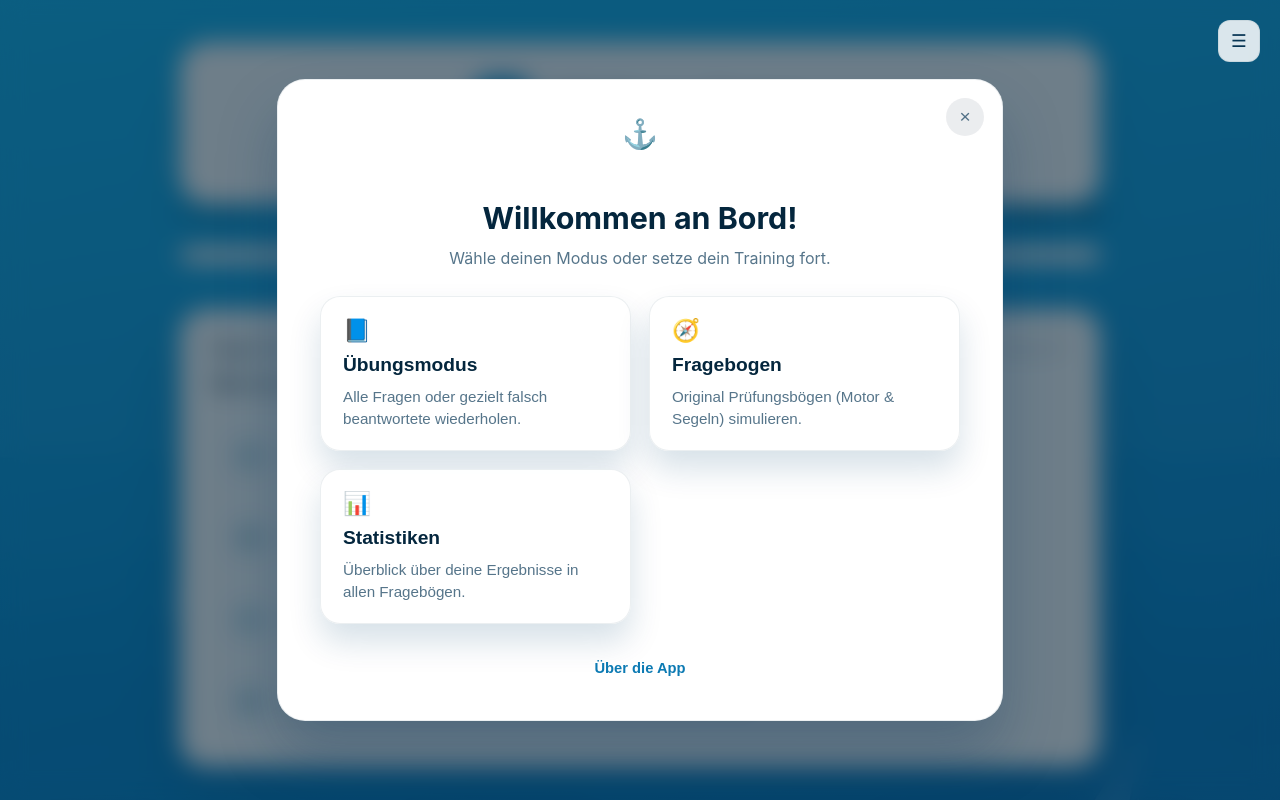
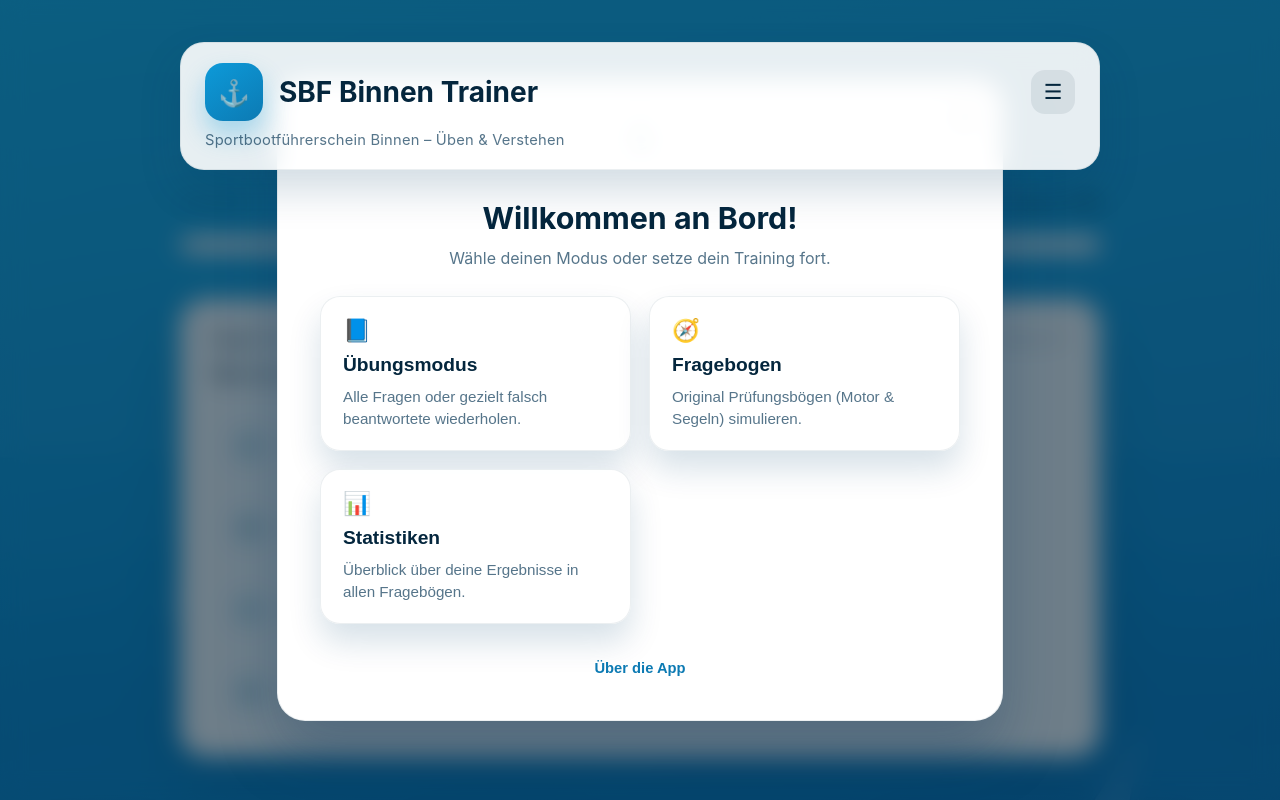
Before and after one commit to Koen-Vannisselroij/sbf-binnen-prufung, a React (Vite) app in the folder frontend/: page / in a window 1280 px wide. Shown: the top 800 px of the page. Built offline with nearby package versions, Linux system fonts and the light colour scheme.

Commit message:
feat: pin top header with integrated menu

```diff
--- a/frontend/src/App.css
+++ b/frontend/src/App.css
@@ -569,17 +569,26 @@ body::before {
 }
 
 .header {
+  position: sticky;
+  top: calc(env(safe-area-inset-top, 0px) + 16px);
+  z-index: 11;
   display: flex;
   flex-direction: column;
-  align-items: center;
-  gap: 14px;
-  text-align: center;
-  padding: 34px 32px;
-  border-radius: 28px;
-  background: var(--surface);
+  gap: 10px;
+  padding: 20px 24px;
+  border-radius: 24px;
+  background: rgba(255, 255, 255, 0.9);
   border: 1px solid var(--border-soft);
   box-shadow: var(--shadow-soft);
-  position: relative;
+  backdrop-filter: blur(12px);
+  margin-bottom: 24px;
+}
+
+.header-inner {
+  display: flex;
+  align-items: center;
+  justify-content: space-between;
+  gap: 16px;
 }
 
 .brand {
@@ -611,8 +620,28 @@ body::before {
 .subtitle {
   margin: 0;
   color: var(--text-muted);
-  font-size: 1rem;
+  font-size: 0.92rem;
   letter-spacing: 0.2px;
+}
+
+.menu-button {
+  border: none;
+  background: rgba(6, 34, 53, 0.08);
+  color: var(--text-strong);
+  width: 44px;
+  height: 44px;
+  border-radius: 14px;
+  font-size: 1.3rem;
+  display: inline-flex;
+  align-items: center;
+  justify-content: center;
+  cursor: pointer;
+  transition: background 140ms ease, transform 120ms ease;
+}
+
+.menu-button:hover {
+  background: rgba(6, 34, 53, 0.16);
+  transform: translateY(-1px);
 }
 
 .controls {
--- a/frontend/src/App.jsx
+++ b/frontend/src/App.jsx
@@ -663,17 +663,19 @@ function App() {
         </div>
       )}
       <header className="header">
+        <div className="header-inner">
+          <div className="brand">
+            <span className="logo">⚓️</span>
+            <h1>SBF Binnen Trainer</h1>
+          </div>
           <button
-          className="menu-toggle"
+            className="menu-button"
             type="button"
             aria-label="Menü öffnen"
             onClick={() => openMenu("mode")}
           >
             ☰
           </button>
-        <div className="brand">
-          <span className="logo">⚓️</span>
-          <h1>SBF Binnen Trainer</h1>
         </div>
         <p className="subtitle">Sportbootführerschein Binnen – Üben & Verstehen</p>
       </header>
```
Lines whose indentation alone changed are shown as unchanged.
